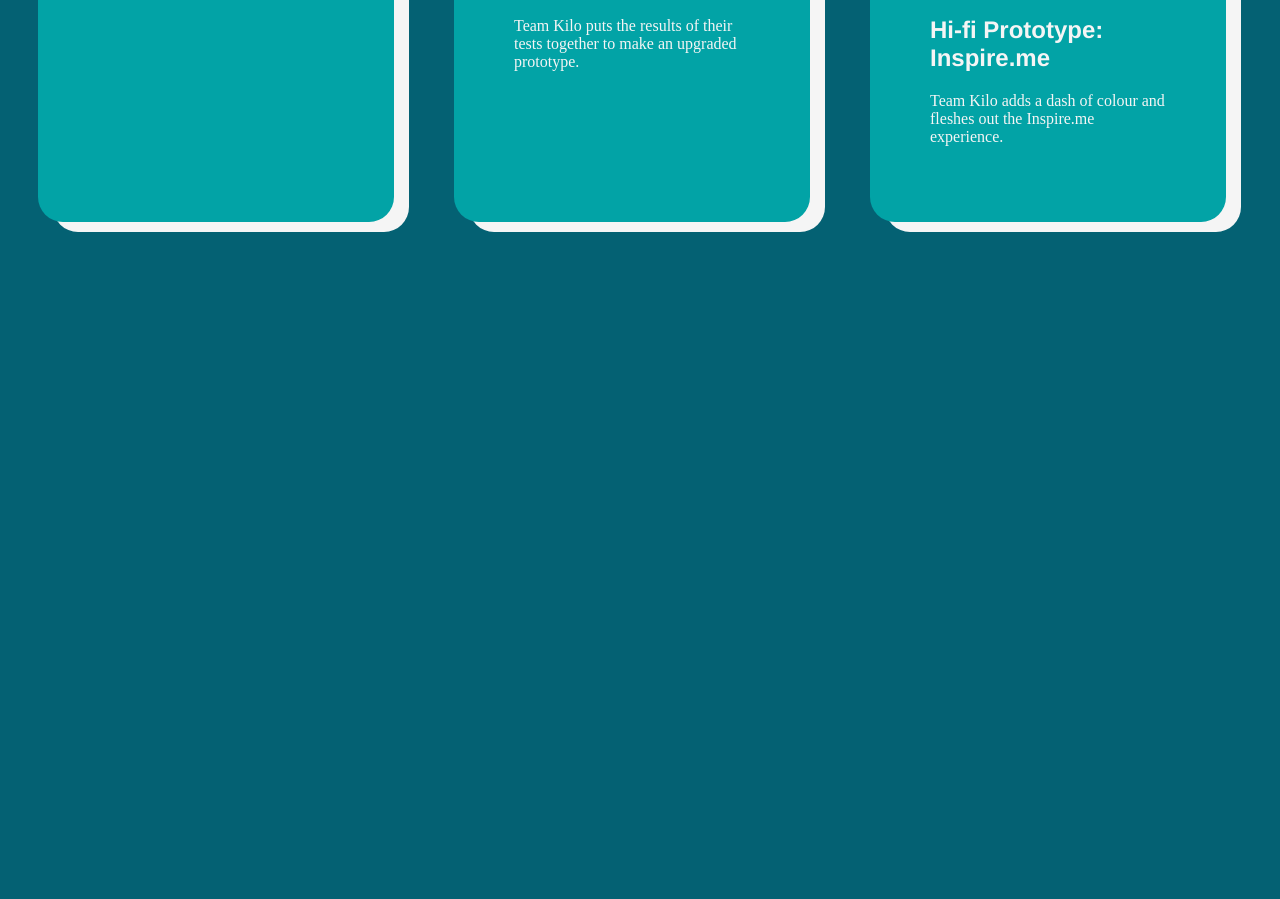
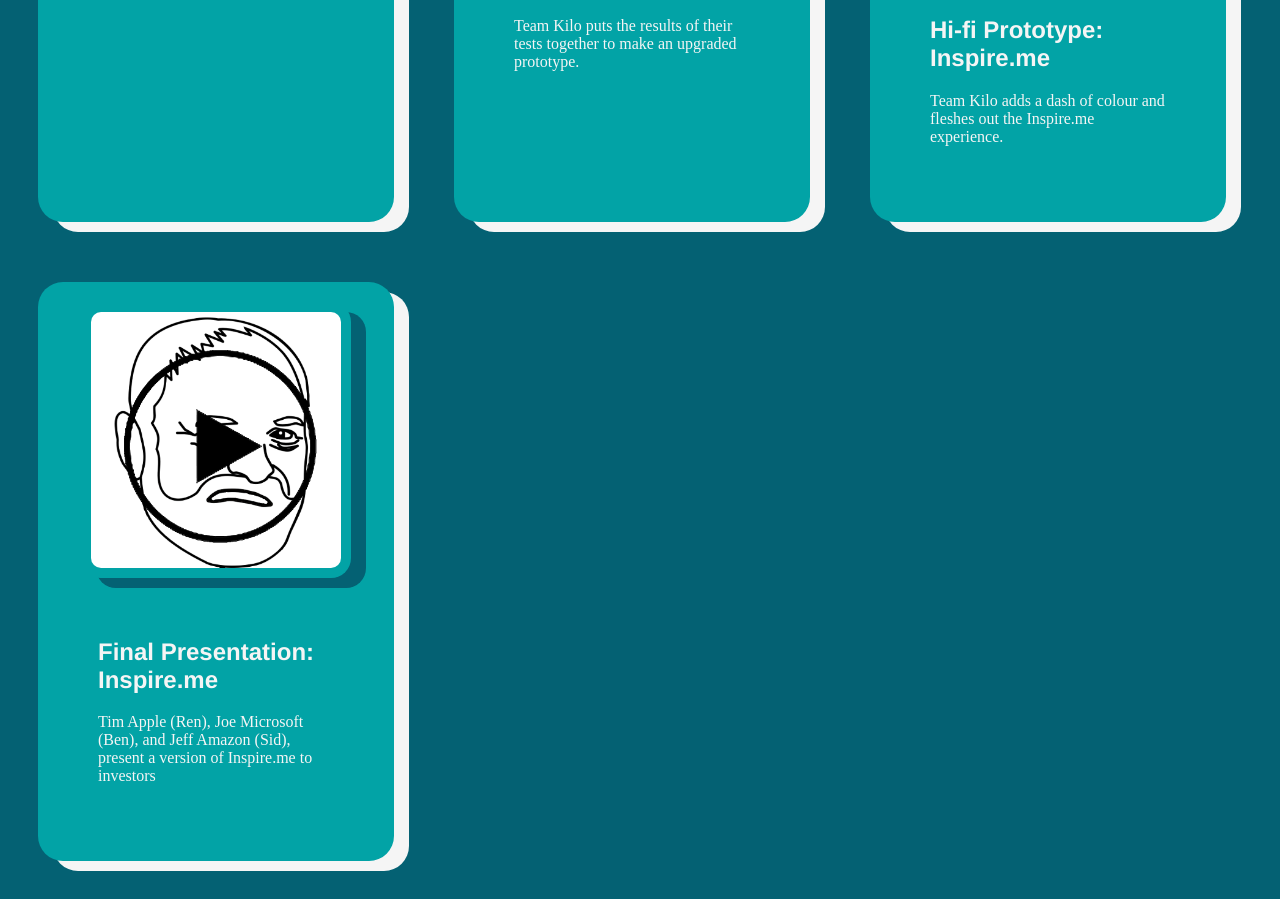
Before and after one commit to rengotap/rengotap.github.io-OLD-, a plain HTML site: page index.html in a window 1280 px wide. Shown: the part 2024-2923 px from the top of the page. Before the commit the page ends 2284 px from the top, so only its background shows below. Drawn offline with Linux system fonts and the light colour scheme.

Commit message:
Add files via upload

```diff
--- a/index.html
+++ b/index.html
@@ -116,6 +116,16 @@
                  </p>
              </section>
          </section>
+         <section class = "assignment">
+            <a href = "https://youtu.be/iQvk46XkQkA"><img src = "images/paperPrototype.png"></a> <!-- an image that links to the problem statement pdf -->
+
+            <section class = assignment-details>
+                <a href = "https://youtu.be/iQvk46XkQkA"><h2><font face="Helvetica">Final Presentation: Inspire.me</font></h2></a>
+                 <p>
+                    Tim Apple (Ren), Joe Microsoft (Ben), and Jeff Amazon (Sid), present a version of Inspire.me to investors
+                 </p>
+             </section>
+         </section>
          </div>
     </body>
 </html>
```
